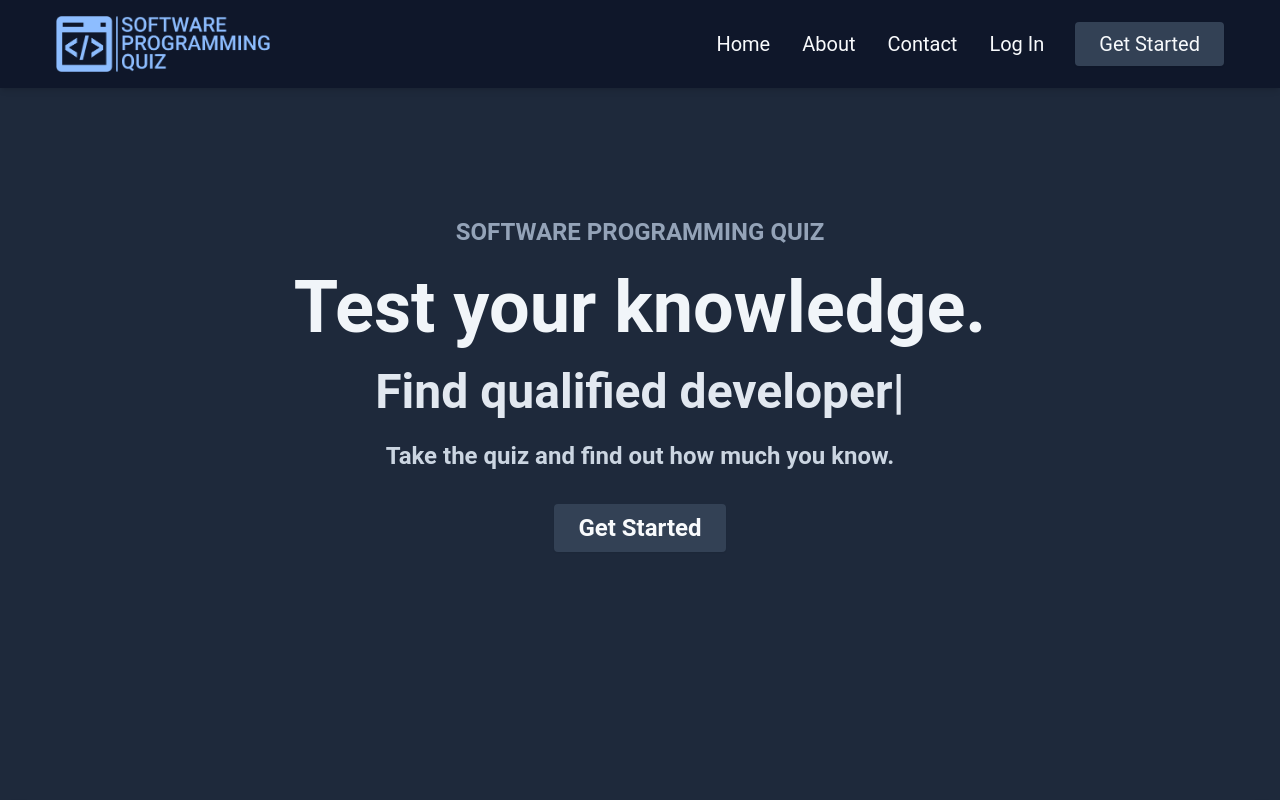
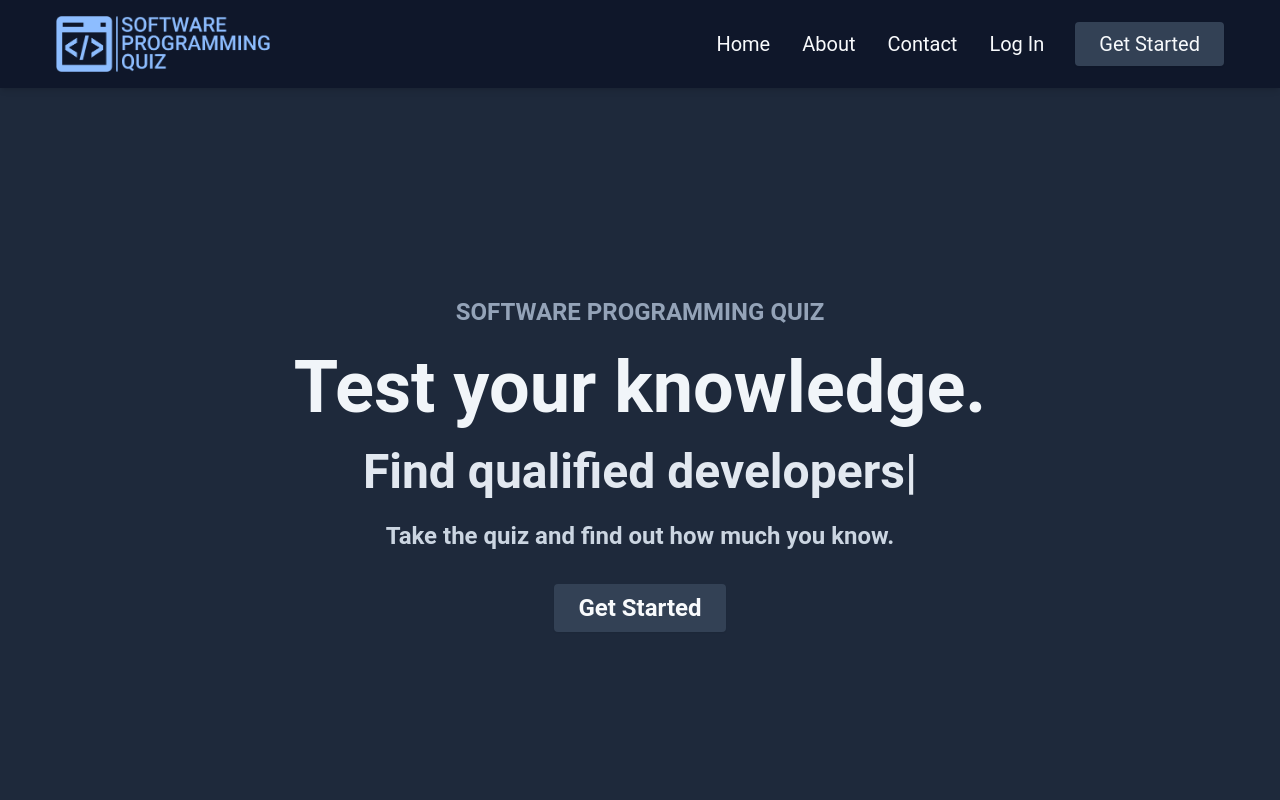
Before and after one commit to GregoryNavasarkian/software-programming-quiz, a React (Create React App) app in the folder frontend/: page / in a window 1280 px wide. Shown: the top 800 px of the page. Built offline with nearby package versions, Linux system fonts and the light colour scheme.

Commit message:
add margin for landscape

```diff
--- a/frontend/src/App.jsx
+++ b/frontend/src/App.jsx
@@ -13,7 +13,7 @@ import Terms from './pages/Terms';
 
 function App() {
   return (
-    <>
+    <div className='mt-20'>
       <Router>
         <Navbar />
         <Routes>
@@ -25,7 +25,7 @@ function App() {
         </Routes>
         <Footer />
       </Router>
-    </>
+    </div>
   );
 }
 
```
